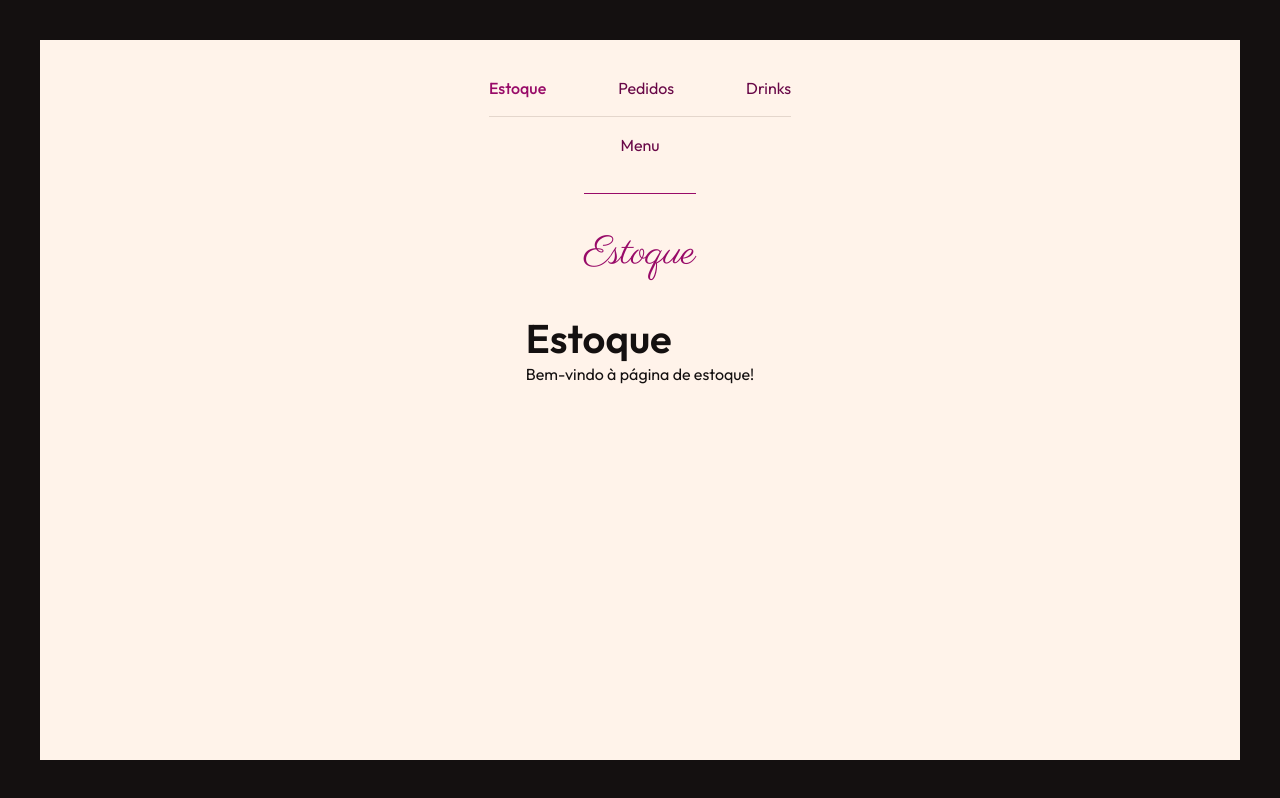
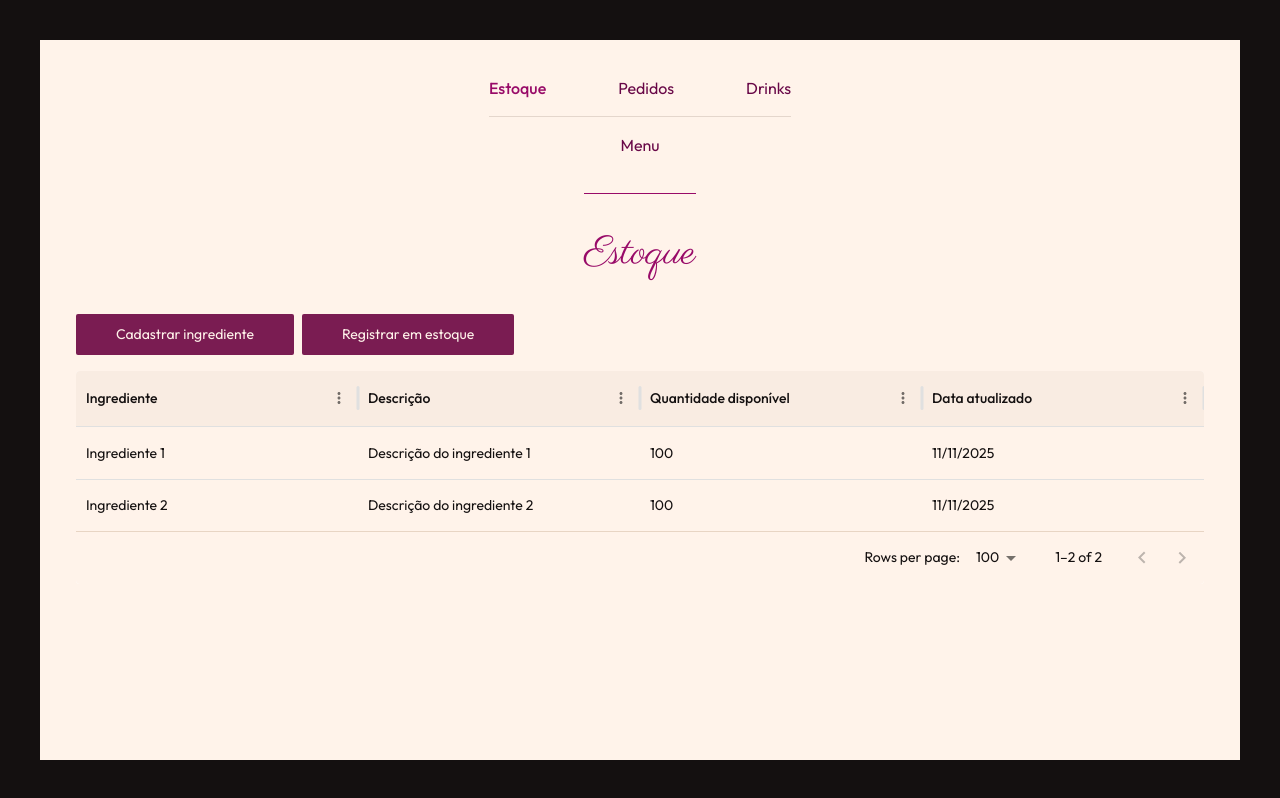
Before and after one commit to MathiasGD/Licor, a React (Vite) app: page /profissional/estoque in a window 1280 px wide. Built offline with nearby package versions, Linux system fonts and the light colour scheme.

Commit message:
Enhance drinks and estoque pages by adding state management for new drink and ingredient creation; implement modals for ingredient registration and drink details input, improving user interaction and data handling.

```diff
--- a/src/profissional/pages/drinks/index.tsx
+++ b/src/profissional/pages/drinks/index.tsx
@@ -70,6 +70,10 @@ const ingredientes: Ingrediente[] = [
 function Drinks() {
   const [openModalCadastro, setOpenModalCadastro] = useState(false);
   const [composicao, setComposicao] = useState<{unidadeMedida: string, quantidade: number | '', ingredienteId: number | ''}[]>([{ingredienteId: '', unidadeMedida: "", quantidade: '', }]);
+  const [nomeNovoDrink, setNomeNovoDrink] = useState('');
+  const [precoNovoDrink, setPrecoNovoDrink] = useState('');
+  const [descricaoNovoDrink, setDescricaoNovoDrink] = useState('');
+  const [modoPreparoNovoDrink, setModoPreparoNovoDrink] = useState('');
 
   const adicionarIngrediente = () => {
     setComposicao([...composicao, { ingredienteId: '', unidadeMedida: "", quantidade: '',  }]);
@@ -145,15 +149,15 @@ function Drinks() {
         <div className="flex flex-col justify-between gap-3 min-h-full">
           <div className="flex flex-col gap-3">
             <p className="text-xl font-medium text-roxo-escuro self-center">Novo drink</p>
-            <TextField fullWidth placeholder="Nome" />
+            <TextField fullWidth placeholder="Nome" value={nomeNovoDrink} onChange={(e) => setNomeNovoDrink(e.target.value)} />
             <div className="w-full h-px bg-branco-muito-escuro" />
-            <TextField fullWidth placeholder="Preço" />
+            <TextField fullWidth placeholder="Preço" type="number" value={precoNovoDrink} onChange={(e) => setPrecoNovoDrink(e.target.value)} />
             <div className="w-full h-px bg-branco-muito-escuro" />
-            <TextField fullWidth placeholder="Descrição" />
+            <TextField fullWidth placeholder="Descrição" value={descricaoNovoDrink} onChange={(e) => setDescricaoNovoDrink(e.target.value)} />
             <div className="w-full h-px bg-branco-muito-escuro" />
             <p className="text-sm">Composição:</p>
             <div className="w-full h-px bg-branco-muito-escuro" />
-            <TextField fullWidth placeholder="Modo de preparo" />
+            <TextField fullWidth placeholder="Modo de preparo" value={modoPreparoNovoDrink} onChange={(e) => setModoPreparoNovoDrink(e.target.value)} />
           </div>
           <div className="flex flex-col gap-2 w-full">
             <Button variant="outlined" disableElevation onClick={() => setOpenModalCadastro(false)}>Cancelar</Button>
--- a/src/profissional/pages/estoque/index.tsx
+++ b/src/profissional/pages/estoque/index.tsx
@@ -1,8 +1,131 @@
+import { Button, MenuItem, Select, TextField } from "@mui/material";
+import type { Ingrediente } from "../../../services/pedidos";
+import { DataGrid, type GridColDef } from "@mui/x-data-grid";
+import { useState } from "react";
+import Modal from "../../components/modal";
+
+const ingredientes: Ingrediente[] = [
+  {
+    id: 1,
+    nome: "Ingrediente 1",
+    descricao: "Descrição do ingrediente 1",
+    estoque: {
+      id: 1,
+      dataAtualizado: new Date(),
+      quantidadeDisponivel: 100,
+    },
+  },
+  {
+    id: 2,
+    nome: "Ingrediente 2",
+    descricao: "Descrição do ingrediente 2",
+    estoque: {
+      id: 2,
+      dataAtualizado: new Date(),
+      quantidadeDisponivel: 100,
+    },
+  },
+];
+
+const colunas: GridColDef[] = [
+  {
+    field: "nome",
+    headerName: "Ingrediente",
+    width: 200,
+    flex: 1,
+  },
+  {
+    field: "descricao",
+    headerName: "Descrição",
+    width: 300,
+    flex: 1,
+  },
+  {
+    field: "quantidadeDisponivel",
+    headerName: "Quantidade disponível",
+    width: 120,
+    flex: 1,
+    valueGetter: (value, row) => row.estoque?.quantidadeDisponivel
+  },
+  {
+    field: "dataAtualizado",
+    headerName: "Data atualizado",
+    width: 120,
+    flex: 1,
+    valueGetter: (value, row) => row.estoque?.dataAtualizado.toLocaleDateString()
+  }
+]
+
 function Estoque() {
+  const [openModalCadastro, setOpenModalCadastro] = useState(false);
+  const [openModalRegistro, setOpenModalRegistro] = useState(false);
+  const [nomeNovoIngrediente, setNomeNovoIngrediente] = useState('');
+  const [descricaoNovoIngrediente, setDescricaoNovoIngrediente] = useState('');
+  const [registroIngredienteId, setRegistroIngredienteId] = useState<number | null>(null);
+  const [registroQuantidade, setRegistroQuantidade] = useState<number | null>(null);
+
   return (
-    <div>
-      <h1>Estoque</h1>
-      <p>Bem-vindo à página de estoque!</p>
+    <div className="flex flex-col gap-4 w-full items-start">
+      <div className="flex gap-2">
+        <Button variant="contained" disableElevation onClick={() => setOpenModalCadastro(true)}>Cadastrar ingrediente</Button>
+        <Button variant="contained" disableElevation onClick={() => setOpenModalRegistro(true)}>Registrar em estoque</Button>
+      </div>
+        <DataGrid className="w-full"
+          sx={{
+            "& .MuiDataGrid-columnHeader": {
+              backgroundColor: "#F9ECE2",
+            },
+            "& .MuiDataGrid-row": {
+              backgroundColor: "#FFF3EA",
+            },
+            "& .MuiDataGrid-row:hover": {
+              backgroundColor: "#F9ECE2",
+              cursor: "pointer",
+            },
+            "& .MuiDataGrid-footerContainer": {
+              borderTop: "1px solid #E8D5C4",
+              backgroundColor: "#FFF3EA",
+            },
+            border: "none",
+          }}
+          rows={ingredientes}
+          columns={colunas}
+          rowSelection={false} />
+      <Modal isOpen={openModalCadastro}>
+        <div className="flex flex-col justify-between gap-3 min-h-full">
+          <div className="flex flex-col gap-3">
+            <p className="text-xl font-medium text-roxo-escuro self-center">Novo ingrediente</p>
+            <TextField fullWidth placeholder="Nome" value={nomeNovoIngrediente} onChange={(e) => setNomeNovoIngrediente(e.target.value)} />
+            <div className="w-full h-px bg-branco-muito-escuro" />
+            <TextField fullWidth placeholder="Descrição" value={descricaoNovoIngrediente} onChange={(e) => setDescricaoNovoIngrediente(e.target.value)} />
+          </div>
+          <div className="flex flex-col gap-2 w-full">
+            <Button variant="outlined" disableElevation onClick={() => setOpenModalCadastro(false)}>Cancelar</Button>
+            <Button variant="contained" disableElevation onClick={() => setOpenModalCadastro(false)}>Cadastrar</Button>
+          </div>
+        </div>
+      </Modal>
+      <Modal isOpen={openModalRegistro}>
+        <div className="flex flex-col justify-between gap-3 min-h-full">
+          <div className="flex flex-col gap-3">
+            <p className="text-xl font-medium text-roxo-escuro self-center">Registrar em estoque</p>
+            <div className="flex flex-col gap-1">
+                <p className="text-sm">Ingrediente:</p>
+                <Select size="small" fullWidth value={registroIngredienteId} onChange={(e) => setRegistroIngredienteId(Number(e.target.value))}>
+                {ingredientes.map((ingrediente) => (
+                  <MenuItem key={ingrediente.id} value={ingrediente.id}>{ingrediente.nome}</MenuItem>
+                ))}
+                </Select>
+            </div>
+            <div className="w-full h-px bg-branco-muito-escuro" />
+            <TextField fullWidth placeholder="Quantidade" value={registroQuantidade} type="number" onChange={(e) => setRegistroQuantidade(Number(e.target.value))} />
+          </div>
+          <div className="flex flex-col gap-2 w-full">
+            <Button variant="outlined" disableElevation onClick={() => setOpenModalRegistro(false)}>Cancelar</Button>
+            <Button variant="contained" disableElevation onClick={() => setOpenModalRegistro(false)}>Registrar</Button>
+          </div>
+        </div>
+      </Modal>
     </div>
   );
 }
```
